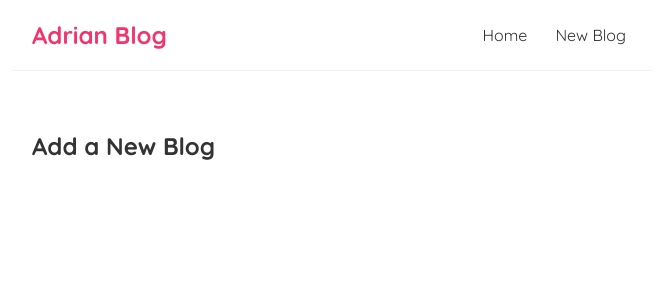
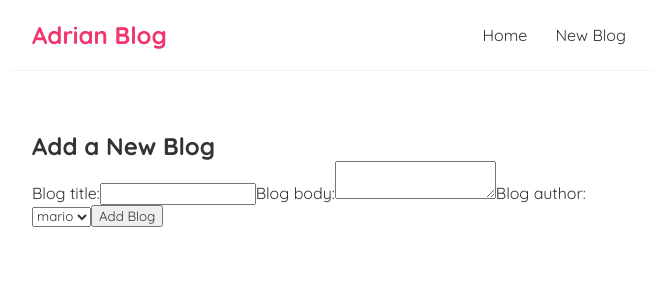
Before and after one commit to Adriantutuianu/react-2022, a React (Create React App) app: page /create in a window 1280 px wide. Shown: the top 300 px of the page, without its empty margins (308-964 px from the left). Built offline with nearby package versions, Linux system fonts and the light colour scheme.

Commit message:
Controlled inputs

```diff
--- a/src/Create.js
+++ b/src/Create.js
@@ -4,6 +4,18 @@
   return (
     <div className="create">
       <h2>Add a New Blog</h2>
+      <form>
+        <label>Blog title:</label>
+        <input type="text" required></input>
+        <label>Blog body:</label>
+        <textarea required></textarea>
+        <label>Blog author:</label>
+        <select>
+          <option value="mario">mario</option>
+          <option value="yoshi">yoshi</option>
+        </select>
+        <button>Add Blog</button>
+      </form>
     </div>
   );
 };
```
